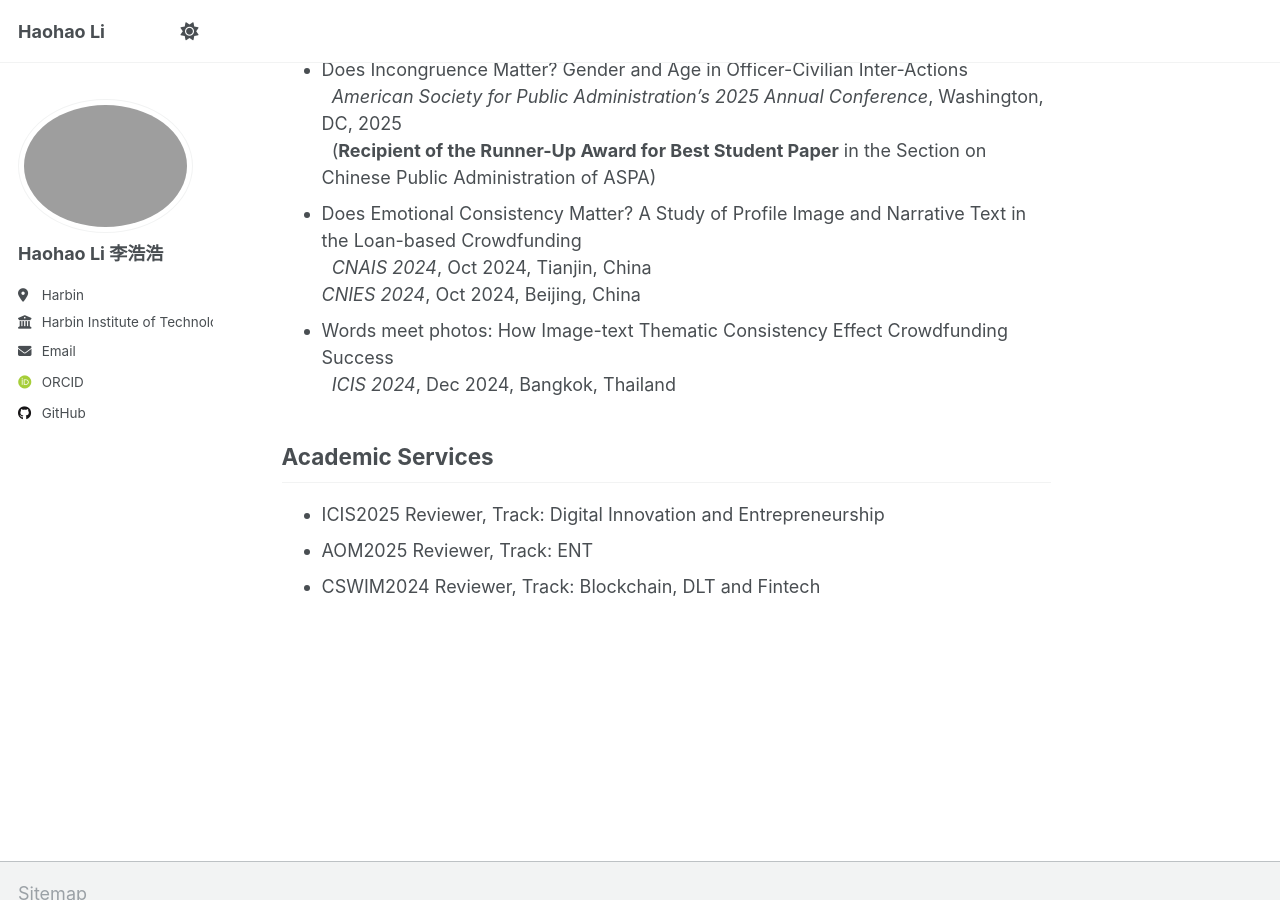
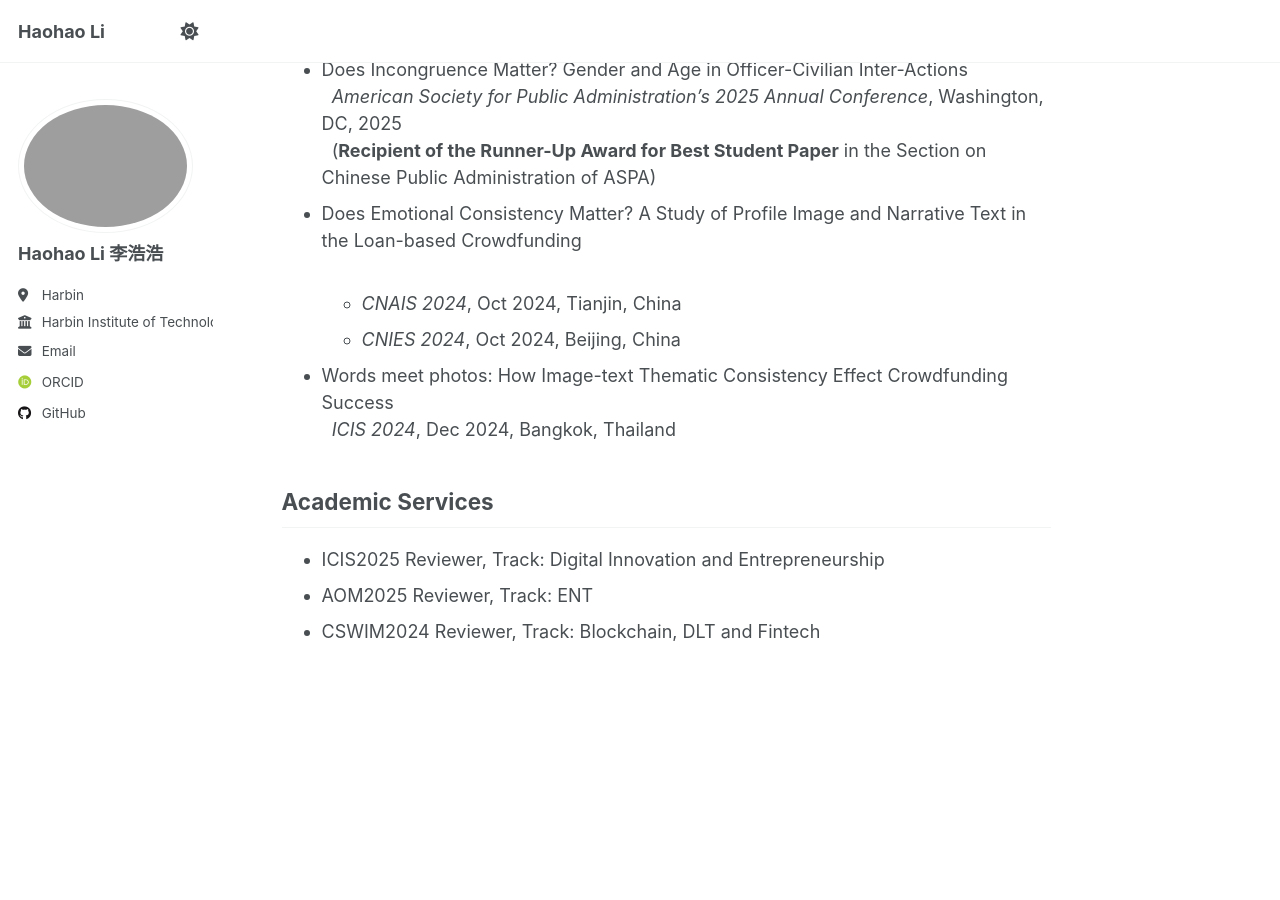
Before and after one commit to Harold9568/Harold9568.github.io, a Jekyll site: the page built from _pages/about.md, in a window 1280 px wide and 900 px high, scrolled down 2100 px. Built offline with Jekyll 4.4.1, drawn with Linux system fonts in a browser that asks for light colours; some web fonts are replaced.

```diff
--- a/_pages/about.md
+++ b/_pages/about.md
@@ -64,8 +64,8 @@ Conference Presentations
   _American Society for Public Administration’s 2025 Annual Conference_, Washington, DC, 2025<br>
   (**Recipient of the Runner-Up Award for Best Student Paper** in the Section on Chinese Public Administration of ASPA)
 - Does Emotional Consistency Matter? A Study of Profile Image and Narrative Text in the Loan-based Crowdfunding<br>
-  _CNAIS 2024_, Oct 2024, Tianjin, China<br>
-  _CNIES 2024_, Oct 2024, Beijing, China
+  - _CNAIS 2024_, Oct 2024, Tianjin, China<br>
+  - _CNIES 2024_, Oct 2024, Beijing, China
 - Words meet photos:  How Image-text Thematic Consistency Effect Crowdfunding Success<br>
   _ICIS 2024_, Dec 2024, Bangkok, Thailand
 
```
